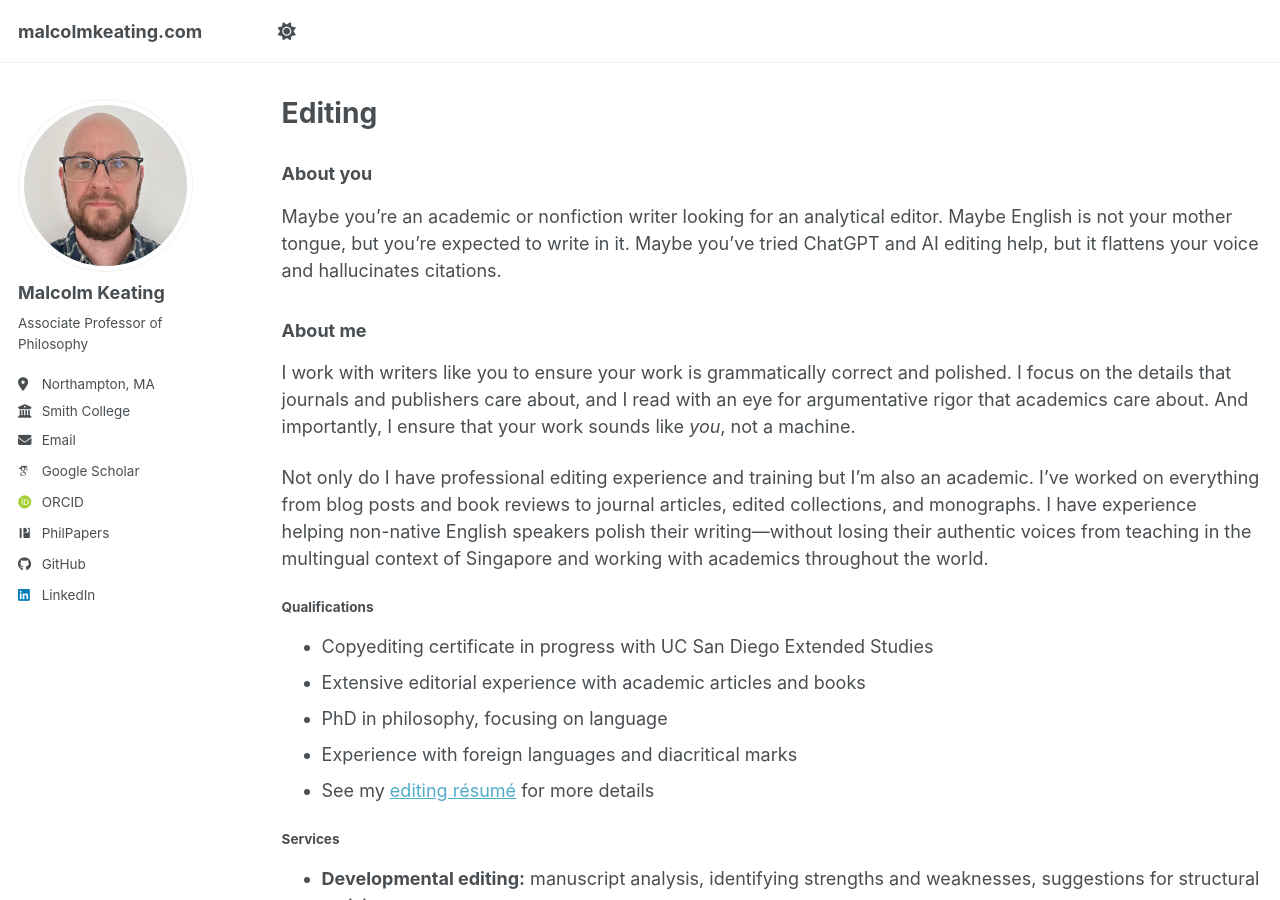
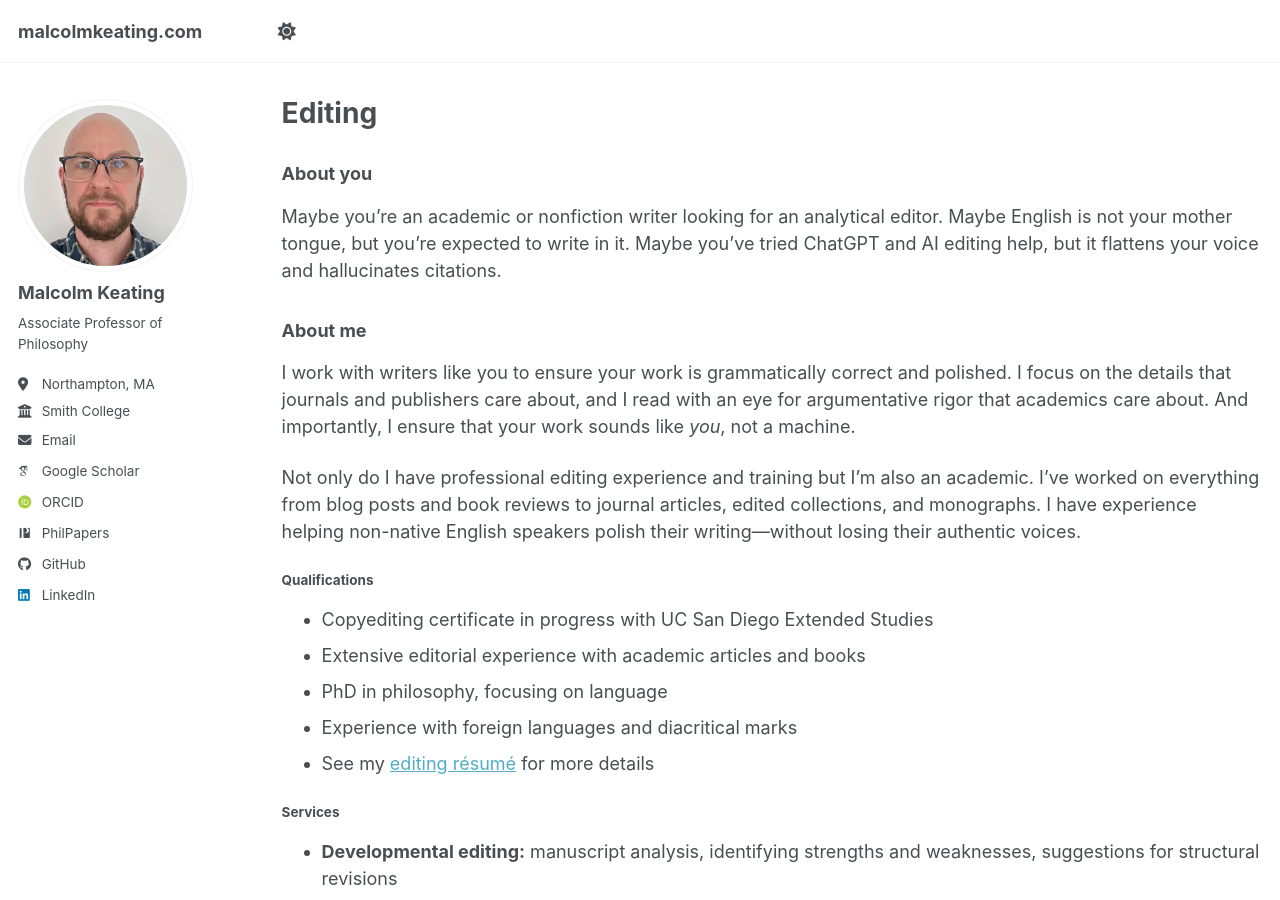
Before and after one commit to malcolmkeating/malcolmkeating.github.io, a Jekyll site: the page built from _pages/editing.md, in a window 1280 px wide and 900 px high. Built offline with Jekyll 4.4.1, drawn with Linux system fonts in a browser that asks for light colours; some web fonts are replaced; a script bundle is joined from its source files by our own code; library files that are not in the unit come from our copies.

Commit message:
Update editing.md

```diff
--- a/_pages/editing.md
+++ b/_pages/editing.md
@@ -11,7 +11,7 @@ Maybe you're an academic or nonfiction writer looking for an analytical editor.
 
 I work with writers like you to ensure your work is grammatically correct and polished. I focus on the details that journals and publishers care about, and I read with an eye for argumentative rigor that academics care about. And importantly, I ensure that your work sounds like *you*, not a machine.
 
-Not only do I have professional editing experience and training but I'm also an academic. I've worked on everything from blog posts and book reviews to journal articles, edited collections, and monographs. I have experience helping non-native English speakers polish their writing—without losing their authentic voices from teaching in the multingual context of Singapore and working with academics throughout the world.
+Not only do I have professional editing experience and training but I'm also an academic. I've worked on everything from blog posts and book reviews to journal articles, edited collections, and monographs. I have experience helping non-native English speakers polish their writing—without losing their authentic voices.
 
 #### Qualifications ####
 + Copyediting certificate in progress with UC San Diego Extended Studies
```
